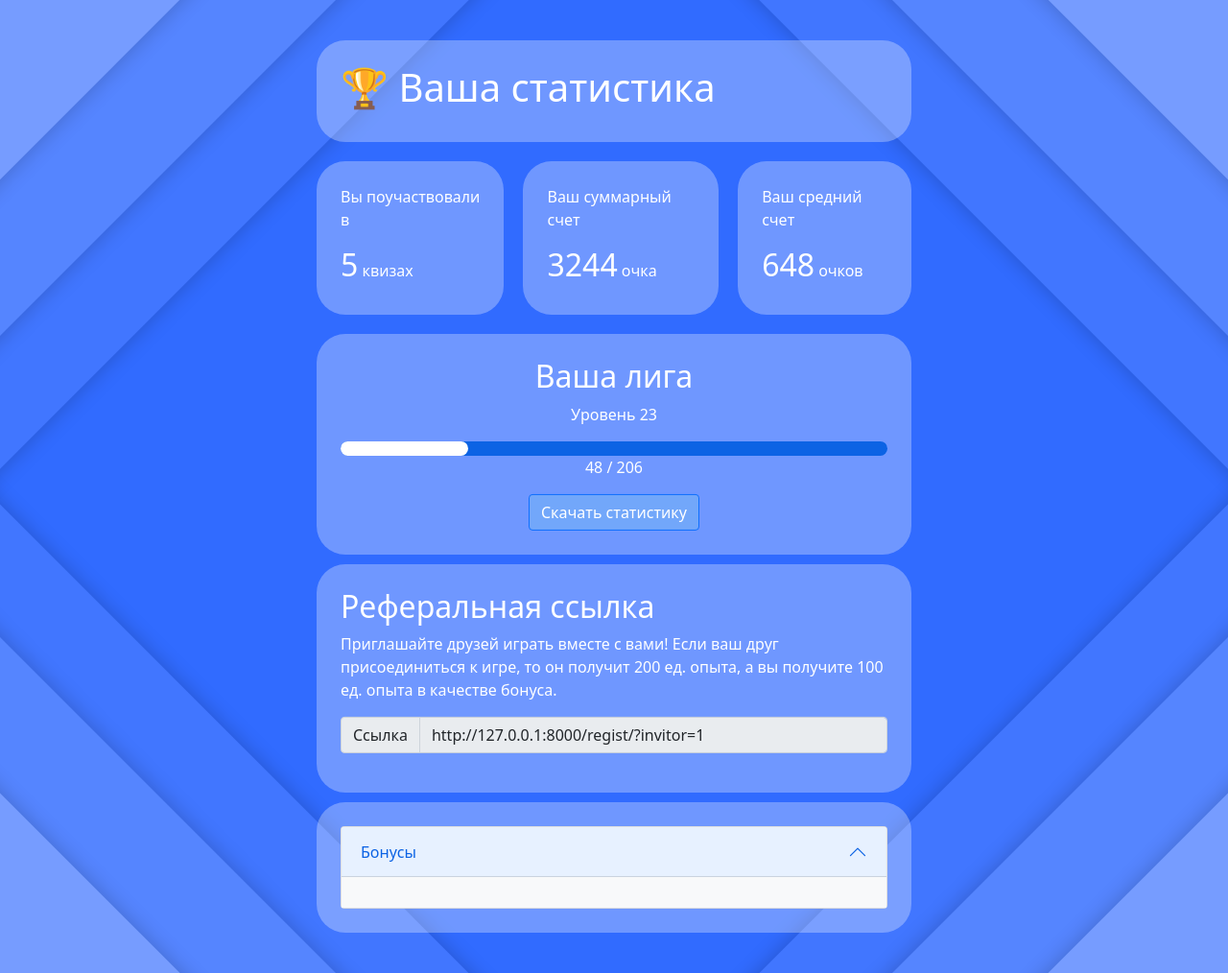
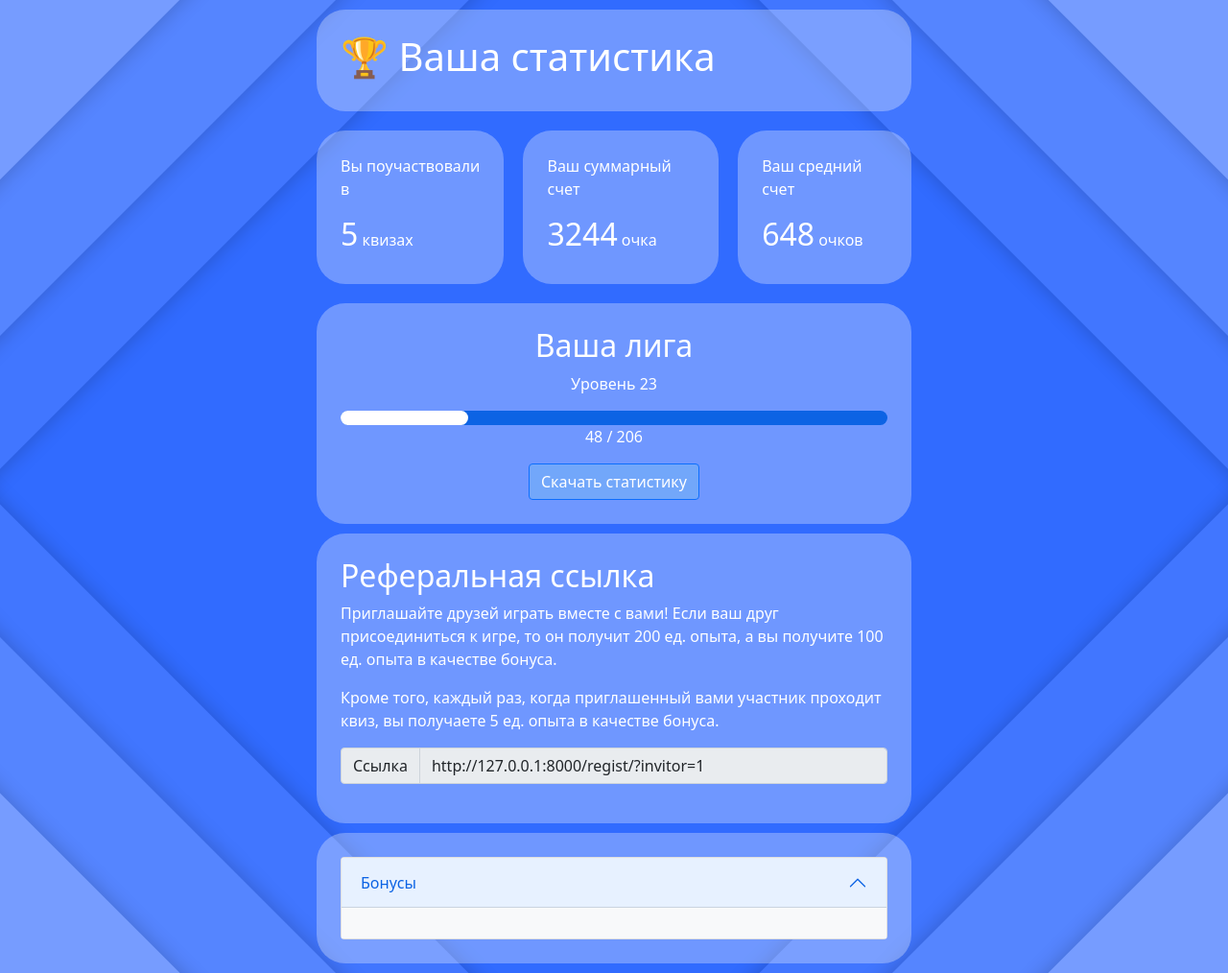
Before and after one commit to TRTSS/TLearnQuiz, a Django app: page /stats in a window 1280 px wide. Shown: the whole page at 96% size. Run offline with Django 4.2, Linux system fonts and the light colour scheme; a user stored in the database is signed in; data comes from the database, SQL or seed files in the repository; data that the repository does not hold is empty; some libraries are stand-ins or nearby versions.

Commit message:
ref link info update

```diff
--- a/templates/statistic.html
+++ b/templates/statistic.html
@@ -87,7 +87,9 @@
             </div>
             <div class="block-content text-center">
                 <h2>Реферальная ссылка</h2>
-                <p>Приглашайте друзей играть вместе с вами! Если ваш друг присоединиться к игре, то он получит 200 ед. опыта, а вы получите 100 ед. опыта в качестве бонуса.</p>
+                <p>Приглашайте друзей играть вместе с вами! Если ваш друг присоединиться к игре, то он получит 200 ед.
+                    опыта, а вы получите 100 ед. опыта в качестве бонуса.</p>
+                <p>Кроме того, каждый раз, когда приглашенный вами участник проходит квиз, вы получаете 5 ед. опыта в качестве бонуса.</p>
                 <div class="input-group mb-3">
                   <span class="input-group-text">Ссылка</span>
                   <input type="text" id="refLink" class="form-control" aria-label="" value="{{ refHost }}{% url 'regist' %}?invitor={{ request.user.id }}" disabled>
```
